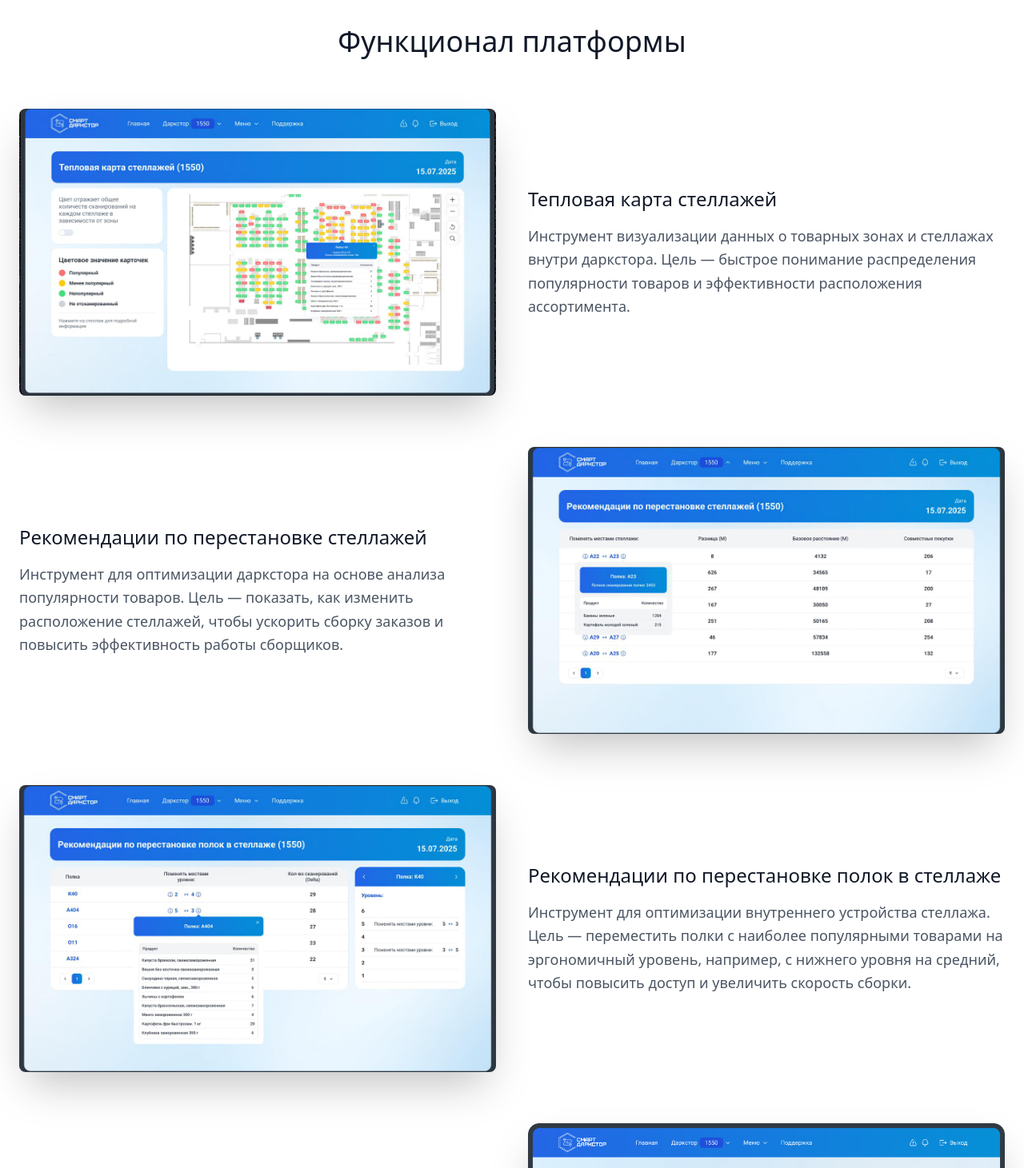
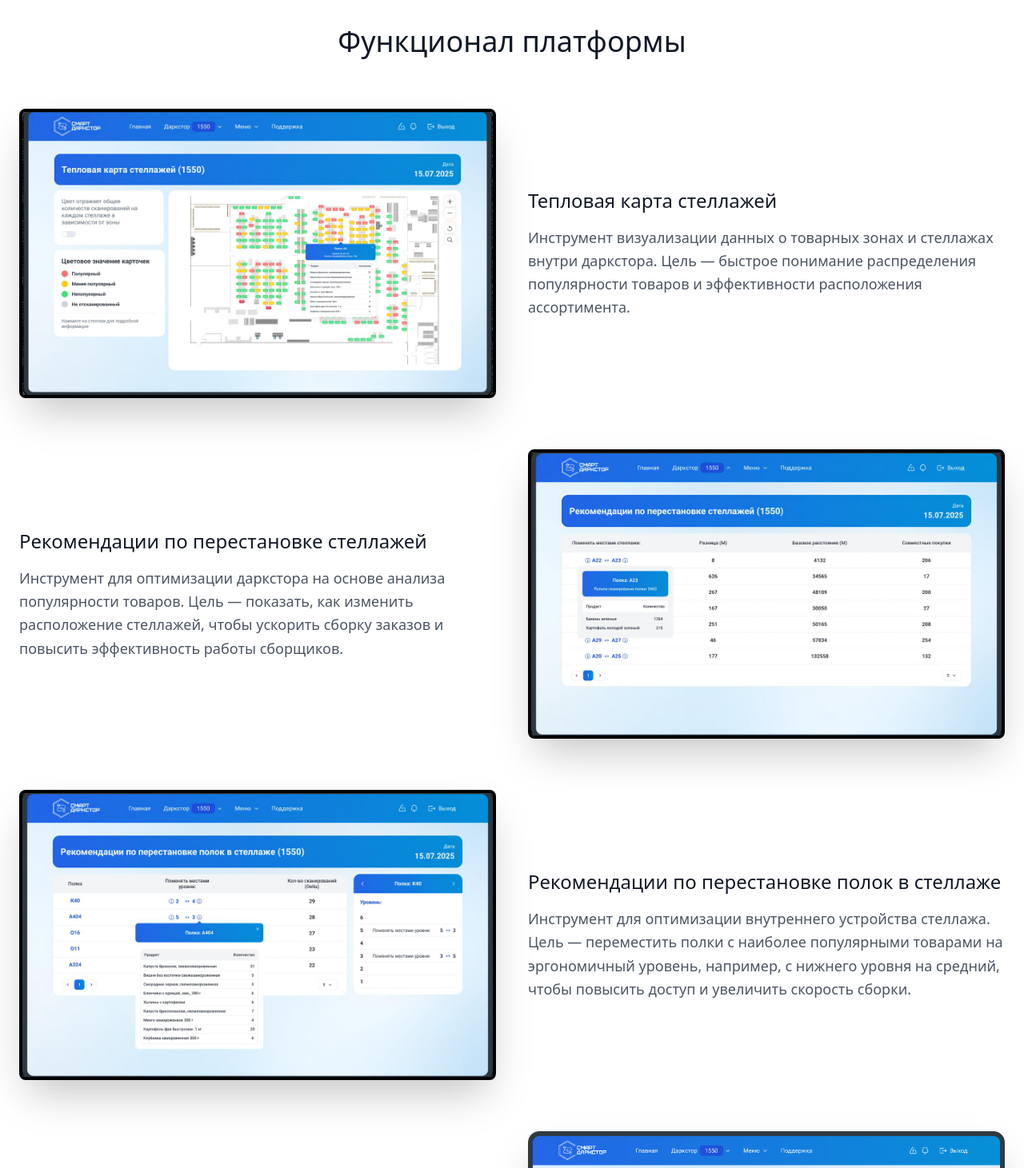
Before and after one commit to Diana-Savelieva/smartdarkstore.ru, a React (Vite) app: page / in a window 1280 px wide. Shown: the part 1640-3101 px from the top of the page at 80% size. Built offline with nearby package versions, Linux system fonts and the light colour scheme.

Commit message:
Fix image borders in platform section

```diff
--- a/src/pages/Index.tsx
+++ b/src/pages/Index.tsx
@@ -201,11 +201,11 @@ const Index = () => {
           <div className="space-y-12 md:space-y-16">
             {/* First Block - Heat Map (Image Left, Text Right) */}
             <div className="grid grid-cols-1 lg:grid-cols-2 gap-6 md:gap-10 items-center">
-              <div className="relative">
+                <div className="relative rounded-lg overflow-hidden shadow-2xl border-4 border-black">
                   <img
                     src="/lovable-uploads/heat-map-rounded.png"
                     alt="Тепловая карта стеллажей"
-                  className="w-full h-auto shadow-2xl rounded-lg"
+                    className="w-full h-auto block"
                   />
                 </div>
               <div className="space-y-4">
@@ -224,22 +224,22 @@ const Index = () => {
                   Инструмент для оптимизации даркстора на основе анализа популярности товаров. Цель — показать, как изменить расположение стеллажей, чтобы ускорить сборку заказов и повысить эффективность работы сборщиков.
                 </p>
               </div>
-              <div className="relative order-1 lg:order-2">
+                <div className="relative order-1 lg:order-2 rounded-lg overflow-hidden shadow-2xl border-4 border-black">
                   <img
                     src="/lovable-uploads/shelf-recommendations-rounded.png"
                     alt="Рекомендации по перестановке стеллажей"
-                  className="w-full h-auto shadow-2xl rounded-lg"
+                    className="w-full h-auto block"
                   />
                 </div>
             </div>
 
             {/* Third Block - Rack Optimization (Image Left, Text Right) */}
             <div className="grid grid-cols-1 lg:grid-cols-2 gap-6 md:gap-10 items-center">
-              <div className="relative">
+                <div className="relative rounded-lg overflow-hidden shadow-2xl border-4 border-black">
                   <img
                     src="/lovable-uploads/rack-optimization-rounded.png"
                     alt="Рекомендации по перестановке полок в стеллаже"
-                  className="w-full h-auto shadow-2xl rounded-lg"
+                    className="w-full h-auto block"
                   />
                 </div>
               <div className="space-y-4">
```
Lines whose indentation alone changed are shown as unchanged.
